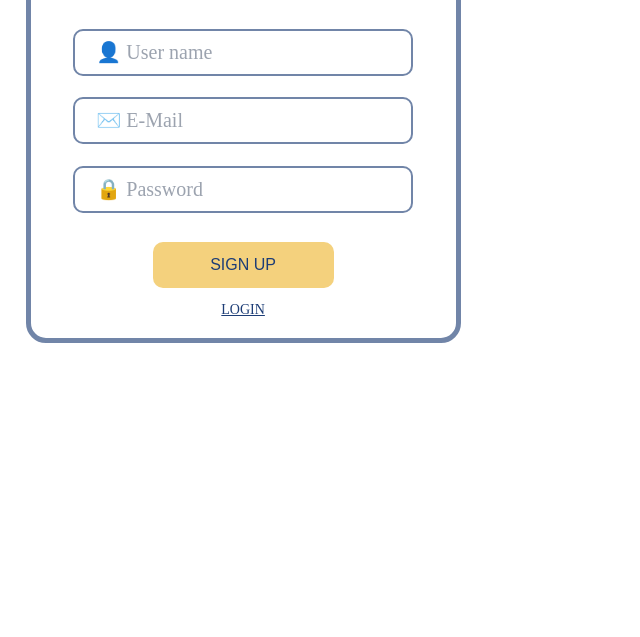
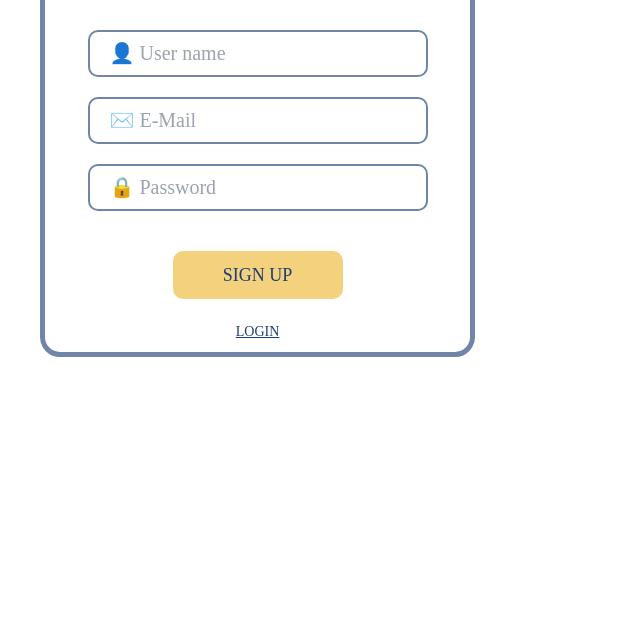
Before and after one commit to raamiiChu/citizen-media_test_tailwind, a website: page src/index.html in a window 1280 px wide. Shown: the part 163-800 px from the top of the page, without its empty margins (0-640 px from the left). Drawn offline with Linux system fonts and the light colour scheme.

Commit message:
modify: CSS -> Tailwind CSS

```diff
--- a/src/index.html
+++ b/src/index.html
@@ -6,7 +6,7 @@
   <link href="/dist/output.css" rel="stylesheet">
 </head>
 <body>
-  <div class="login_box">
+  <!-- <div class="login_box">
     <p class="register">REGISTER</p>
     <div class="register_line"></div>
     <input class="input" type="text" placeholder="👤 User name">
@@ -15,6 +15,16 @@
     <button class="sign_up">SIGN UP</button>
     <br>
     <a href="" class="login">LOGIN</a>
+  </div> -->
+  <div class="w-regi-box h-regi-box bg-white border-5 border-solid border-blue-light rounded-2.5x1 font-serif not-italic text-center box-border ml-10 mt-10">
+    <p class="w-44 h-12 relative font-semibold text-4xl text-blue-deep leading-13 mt-14 ml-10 mb-7 z-20">REGISTER</p>
+    <div class="w-1/4 h-1/30 relative bg-yellow-deep -mt-12 mb-12 ml-6 z-10"></div>
+    <input class="w-4/5 h-1/10 text-xl font-normal border-2 border-solid border-blue-light rounded-10 box-border pl-5 mb-5" type="text" placeholder="👤 User name">
+    <input class="w-4/5 h-1/10 text-xl font-normal border-2 border-solid border-blue-light rounded-10 box-border pl-5 mb-5" type="text" placeholder="✉️ E-Mail">
+    <input class="w-4/5 h-1/10 text-xl font-normal border-2 border-solid border-blue-light rounded-10 box-border pl-5 mb-5" type="text" placeholder="🔒 Password">
+    <button class="w-2/5 h-12 bg-yellow-deep rounded-10 font-normal text-lg text-blue-deep mb-5 mt-5">SIGN UP</button>
+    <br>
+    <a href="" class="font-normal text-sm text-blue-deep leading-5 underline">LOGIN</a>
   </div>
 </body>
 </html>
--- a/tailwind.config.js
+++ b/tailwind.config.js
@@ -1,8 +1,61 @@
 /** @type {import('tailwindcss').Config} */
 module.exports = {
   content: ["./src/**/*.{html,js}"],
+
   theme: {
-    extend: {},
+    screens: {
+      sm: '480px',
+      md: '768px',
+      lg: '976px',
+      xl: '1440px',
+    },
+    colors: {
+      'blue-light': '#7185A8',
+      'blue': '#1fb6ff',
+      'blue-deep': '#1D3D76',
+      'purple': '#7e5bef',
+      'pink': '#ff49db',
+      'orange': '#ff7849',
+      'green': '#13ce66',
+      'yellow': '#ffc82c',
+      'yellow-deep': '#F4D17D',
+      'gray-dark': '#273444',
+      'gray': '#8492a6',
+      'gray-light': '#d3dce6',
+      'white': '#ffffff'
+    },
+    fontFamily: {
+      sans: ['Graphik', 'sans-serif'],
+      serif: ['Merriweather', 'serif'],
+    },
+    extend: {
+      width: {
+        '1/10': '10%',
+        'regi-box': '435px',
+      },
+      height: {
+        '1/10': '10%',
+        '1/30': '3.3334%',
+        'regi-box': '480px',
+      },
+      spacing: {
+        '128': '32rem',
+        '144': '36rem',
+        '8xl': '96rem',
+        '9xl': '128rem',
+      },
+      borderRadius: {
+        '4xl': '2rem',
+        '2.5x1': '1.25rem',
+        '10': '10px',
+      },
+      borderWidth: {
+        '5': '5px',
+      },
+      lineHeight: {
+        '13': '3.25rem',
+      },
+    }
   },
   plugins: [],
 }
```
Also changed, not shown: dist/output.css.
